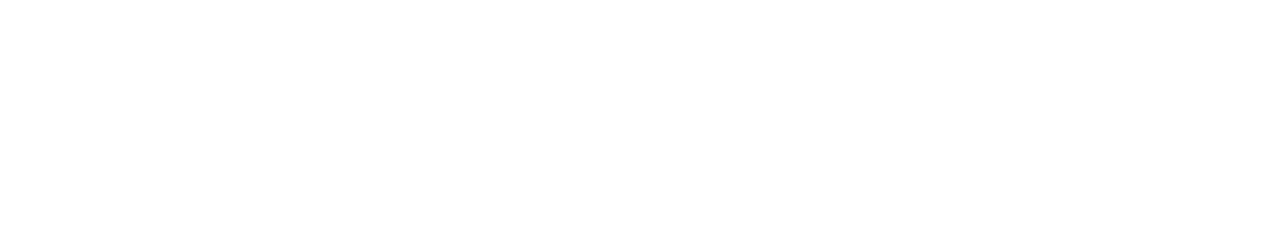
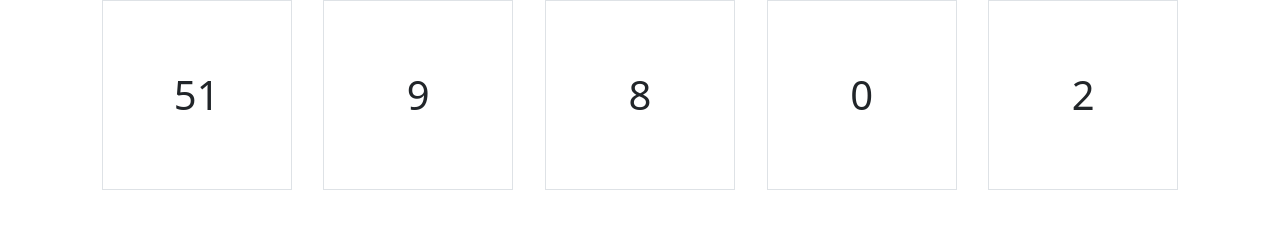
Before and after one commit to feffe17/js-simon, a plain HTML site: page index.html in a window 1280 px wide. Drawn offline with nearby package versions, Linux system fonts and the light colour scheme.

Commit message:
[WIP] creati box numeri

```diff
--- a/index.html
+++ b/index.html
@@ -4,10 +4,19 @@
     <meta charset="UTF-8">
     <meta name="viewport" content="width=device-width, initial-scale=1.0">
     <title>Document</title>
+    <link rel="stylesheet" href="./style.css">
     <link href="https://cdn.jsdelivr.net/npm/bootstrap@5.3.3/dist/css/bootstrap.min.css" rel="stylesheet" integrity="sha384-QWTKZyjpPEjISv5WaRU9OFeRpok6YctnYmDr5pNlyT2bRjXh0JMhjY6hW+ALEwIH" crossorigin="anonymous">
 </head>
 <body>
-
+    <div class="container">
+        <div class="row justify-content-evenly">
+            <div class="col-md-2 border ratio-1 d-flex justify-content-center align-items-center fs-1">51</div>
+            <div class="col-md-2 border ratio-1 d-flex justify-content-center align-items-center fs-1">9</div>
+            <div class="col-md-2 border ratio-1 d-flex justify-content-center align-items-center fs-1">8</div>
+            <div class="col-md-2 border ratio-1 d-flex justify-content-center align-items-center fs-1">0</div>
+            <div class="col-md-2 border ratio-1 d-flex justify-content-center align-items-center fs-1">2</div>
+        </div>
+    </div>
 
 
 
--- /dev/null
+++ b/style.css
@@ -0,0 +1,3 @@
+.ratio-1{
+    aspect-ratio: 1/1;
+}
```
